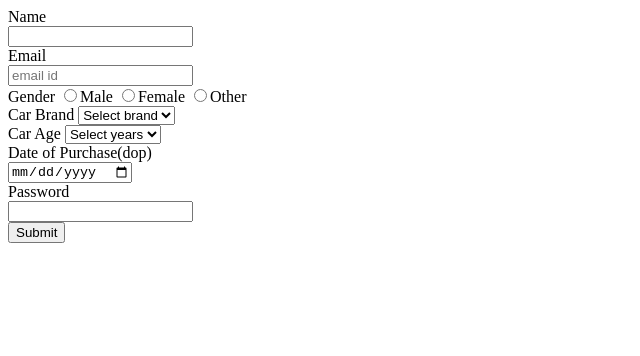
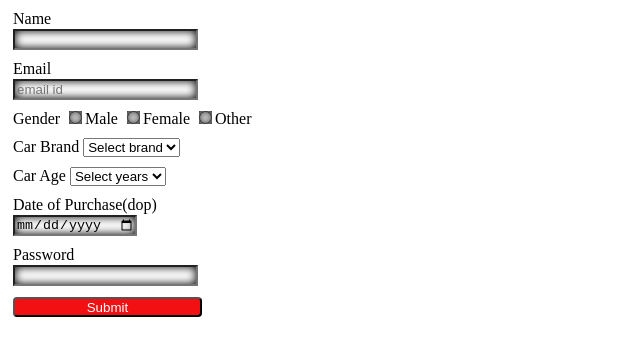
Before and after one commit to acciojob/car-insurance-form-vinuman, a website: page main.html in a window 1280 px wide. Shown: the whole page, without its empty margins (0-640 px from the left). Drawn offline with Linux system fonts and the light colour scheme.

Commit message:
created a submission

```diff
--- a/main.html
+++ b/main.html
@@ -10,9 +10,10 @@
 			<label for="name">Name</label><br>
 			<input type="text" name="name" id="name" minlength=2 maxlength=30 required>
 		</div>
+		<div>
 		    <label for="email">Email</label><br>
 		    <input type="email" name="email" id="email" placeholder="email id" required>
-		<div>
+		</div>
 		<div>
 			<label for="gender">Gender</label>
 			<input type="radio" name="gender" id="gender">Male
--- a/styles.css
+++ b/styles.css
@@ -1,2 +1,33 @@
 
 /* Your CSS Code here. */
+
+body{
+	font-family:ariel;
+}
+
+div{
+	margin-left:5px;
+	margin-top:10px;
+	margin-bottom:10px;
+}
+
+input{
+	border:0.5 px solid black;
+	box-shadow: inset 0 0 10px #000000;
+	margin-top:1px;
+
+}
+
+.btn{
+	width:15%;
+    height: 20px;
+    box-shadow: none;
+    background-color: #f31013;
+
+    border-radius:4px;
+    color:white;
+}
+
+.btn:hover{
+	background-color: green;
+}
```
